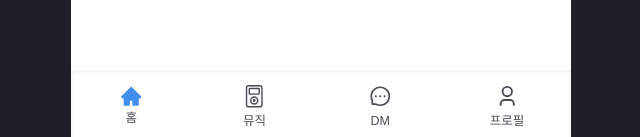
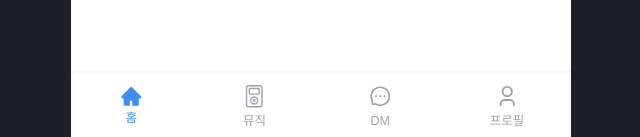
Before and after one commit to bm4656/FE-What_Song, a Next.js app: page /home in a window 1280 px wide. Shown: the part 660-797 px from the top of the page, without its empty margins (319-959 px from the left). Built offline with nearby package versions, Linux system fonts and the light colour scheme.

Commit message:
refactor: Navbar 리팩토링

```diff
--- a/src/components/Navbar.tsx
+++ b/src/components/Navbar.tsx
@@ -6,29 +6,34 @@ import { RiUser3Line, RiUser3Fill } from 'react-icons/ri';
 type Props = {
 	tab: string;
 };
-
+const icons = {
+	home: <AiOutlineHome className="text-4xl" />,
+	homeFill: <AiFillHome className="text-4xl m-1 text-primary" />,
+	music: <BsMusicPlayer className="text-4xl m-2" />,
+	musicFill: <BsFillMusicPlayerFill className="text-4xl m-2" />,
+	dm: <AiOutlineMessage className="text-4xl m-2" />,
+	dmFill: <AiFillMessage className="text-4xl m-2" />,
+	profile: <RiUser3Line className="text-4xl m-2" />,
+	profileFill: <RiUser3Fill className="text-4xl m-2" />,
+};
 export default function Navbar({ tab }: Props) {
 	return (
-		<nav className="shadow-inner text-fontGray flex justify-around items-center h-28 absolute bottom-0 left-0 w-full">
+		<nav className="shadow-inner text-zinc-400 flex justify-around items-center h-28 absolute bottom-0 left-0 w-full">
 			<Link className="text-xl flex flex-col items-center" href="/home">
-				{tab === 'home' ? <AiFillHome className="text-4xl m-1 text-primary" /> : <AiOutlineHome className="text-4xl" />}
-				홈
+				{tab === 'home' ? icons.homeFill : icons.home}
+				<span className={tab === 'home' ? 'text-primary' : ''}>홈</span>
 			</Link>
 			<Link className="text-xl flex flex-col items-center" href="/music">
-				{tab === 'music' ? (
-					<BsFillMusicPlayerFill className="text-4xl m-2" />
-				) : (
-					<BsMusicPlayer className="text-4xl m-2" />
-				)}
-				뮤직
+				{tab === 'music' ? icons.musicFill : icons.music}
+				<span className={tab === 'music' ? 'text-primary' : ''}>뮤직</span>
 			</Link>
 			<Link className="text-xl flex flex-col items-center" href="/dm">
-				{tab === 'dm' ? <AiFillMessage className="text-4xl m-2" /> : <AiOutlineMessage className="text-4xl m-2" />}
-				DM
+				{tab === 'dm' ? icons.dmFill : icons.dm}
+				<span className={tab === 'dm' ? 'text-primary' : ''}>DM</span>
 			</Link>
 			<Link className="text-xl flex flex-col items-center" href="/profile">
-				{tab === 'profile' ? <RiUser3Fill className="text-4xl m-2" /> : <RiUser3Line className="text-4xl m-2" />}
-				프로필
+				{tab === 'profile' ? icons.profileFill : icons.profile}
+				<span className={tab === 'profile' ? 'text-primary' : ''}>프로필</span>
 			</Link>
 		</nav>
 	);
```
